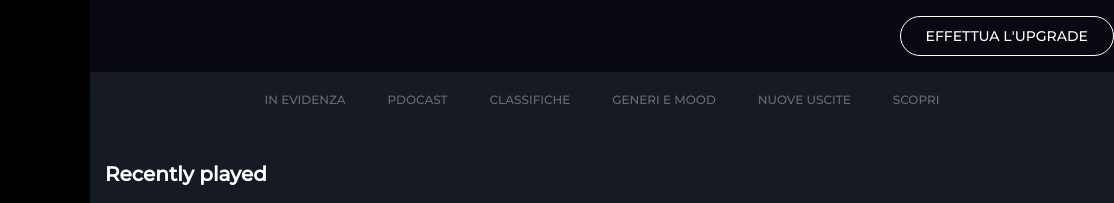
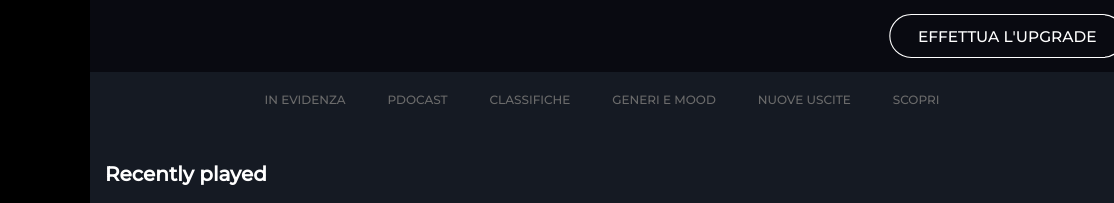
Before and after one commit to larafenny/html-css-spotifyweb, a plain HTML site: page index.html in a window 1280 px wide. In both pictures the pointer is over the link 1172 px from the left and 36 px from the top of the page. Shown: the top 203 px of the page, 166-1280 px from the left. Drawn offline with Linux system fonts and the light colour scheme.

Commit message:
animated hover upgrade

```diff
--- a/style.css
+++ b/style.css
@@ -149,6 +149,10 @@ ul img{
     border: 1px solid white;
     border-radius: 50px;
     padding: 10px 25px;
+}
+
+.main-header a:hover{
+    transform: scale(1.1);
 }
 
 .category-nav{
```
